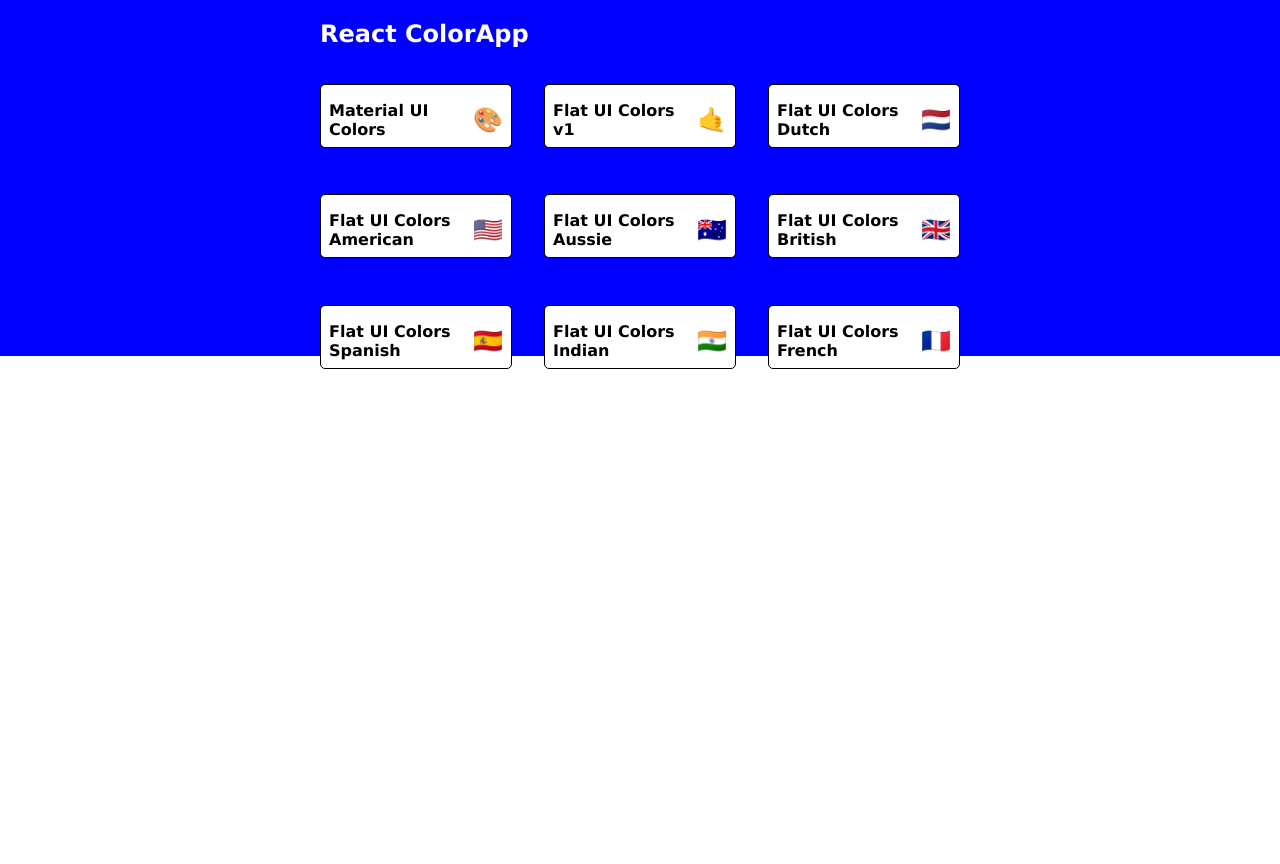
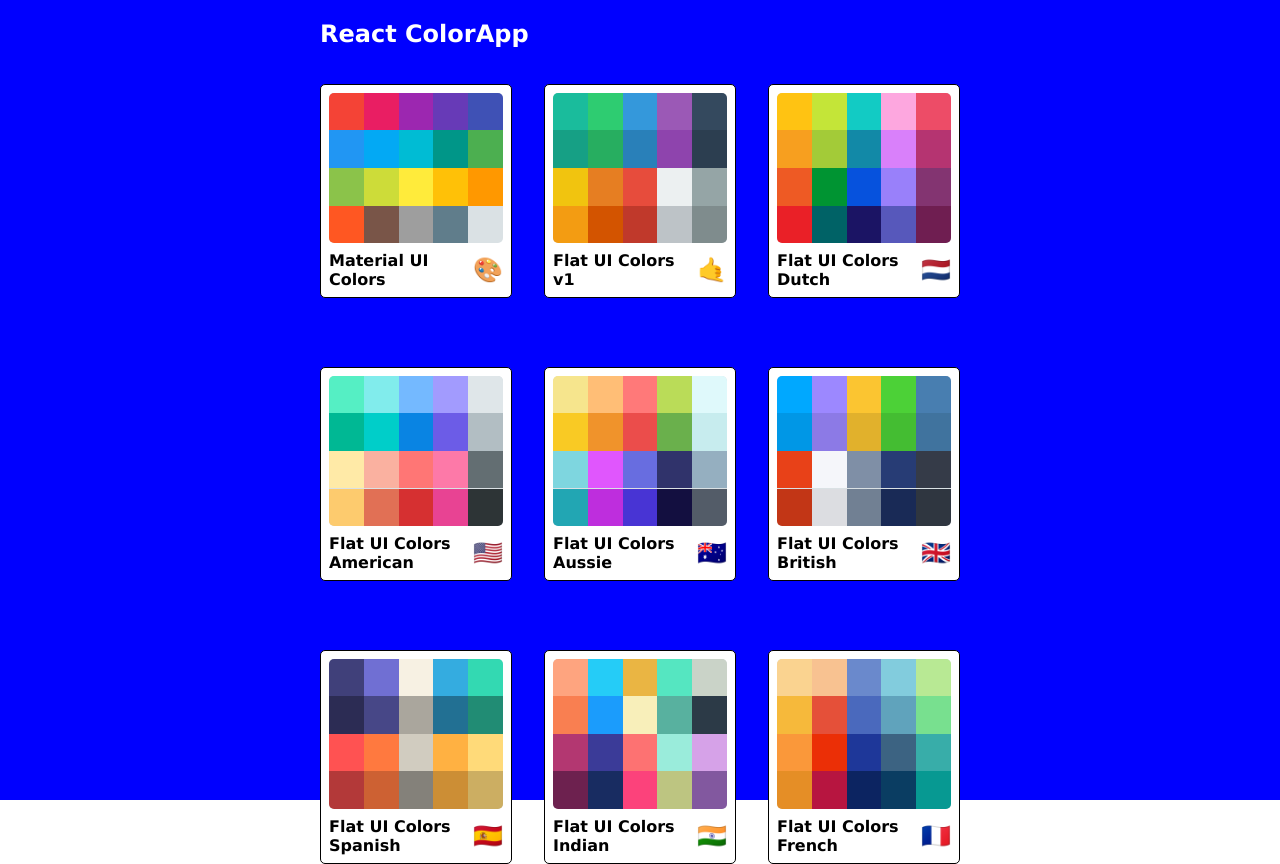
Before and after one commit to jonahCodes/ReactColorProject, a React (Create React App) app: page / in a window 1280 px wide. Before the commit the page ends 800 px from the top, so only its background shows below. Built offline with nearby package versions, Linux system fonts and the light colour scheme.

Commit message:
Update miniColorBoxes styling

```diff
--- a/src/colorApp/MiniPalette.js
+++ b/src/colorApp/MiniPalette.js
@@ -13,7 +13,11 @@
     },
   },
   colors: {
-    backgroundColor: "none",
+    backgroundColor: "#dae1e4",
+    height: "150px",
+    width: "100%",
+    borderRadius: "5px",
+    overflow: "hidden",
   },
   title: {
     display: "flex",
@@ -29,18 +33,32 @@
     marginLeft: "0.5rem",
     fontSize: "1.5rem",
   },
+  miniColor: {
+    height: "25%",
+    width: "20%",
+    display: "inline-block",
+    margin: "0 auto",
+    position: "relative",
+    marginBottom: "-3.9px",
+  },
 };
 
 function MiniPalette(props) {
-  const { classes, paletteName, emoji } = props;
+  const { classes, paletteName, emoji, colors } = props;
+  const miniColorBoxes = colors.map((color) => (
+    <div
+      key={color.name}
+      className={classes.miniColor}
+      style={{ backgroundColor: color.color }}
+    ></div>
+  ));
   return (
     <div className={classes.root}>
-      <div className={classes.colors}>
-        <h5 className={classes.title}>
-          {paletteName}
-          <span className={classes.emoji}>{emoji}</span>
-        </h5>
-      </div>
+      <div className={classes.colors}>{miniColorBoxes}</div>
+      <h5 className={classes.title}>
+        {paletteName}
+        <span className={classes.emoji}>{emoji}</span>
+      </h5>
     </div>
   );
 }
--- a/src/colorApp/PaletteList.js
+++ b/src/colorApp/PaletteList.js
@@ -6,7 +6,7 @@
 const styles = {
   root: {
     backgroundColor: "blue",
-    height: "100%",
+    height: "100vh",
     display: "flex",
     alignItems: "flex-start",
     justifyContent: "center",
```
